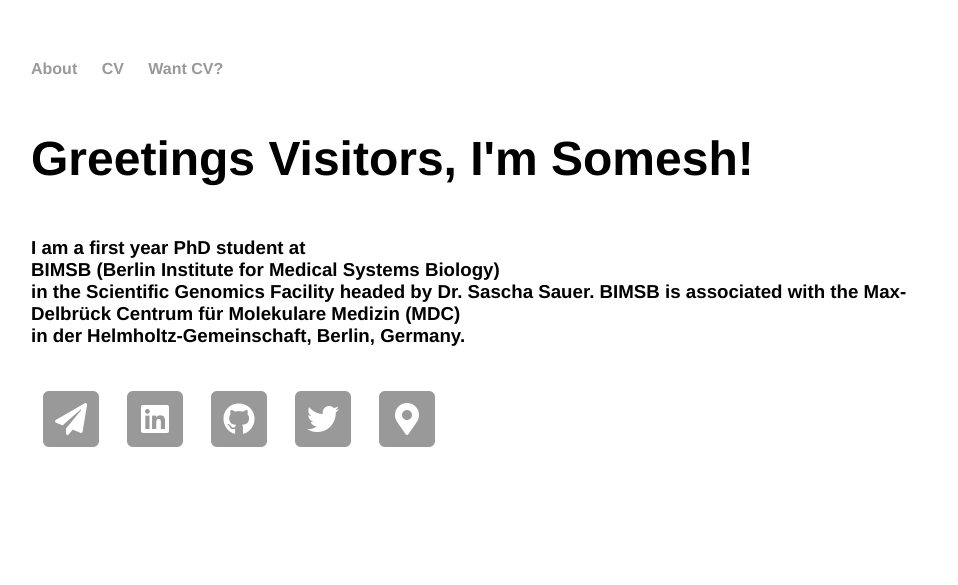
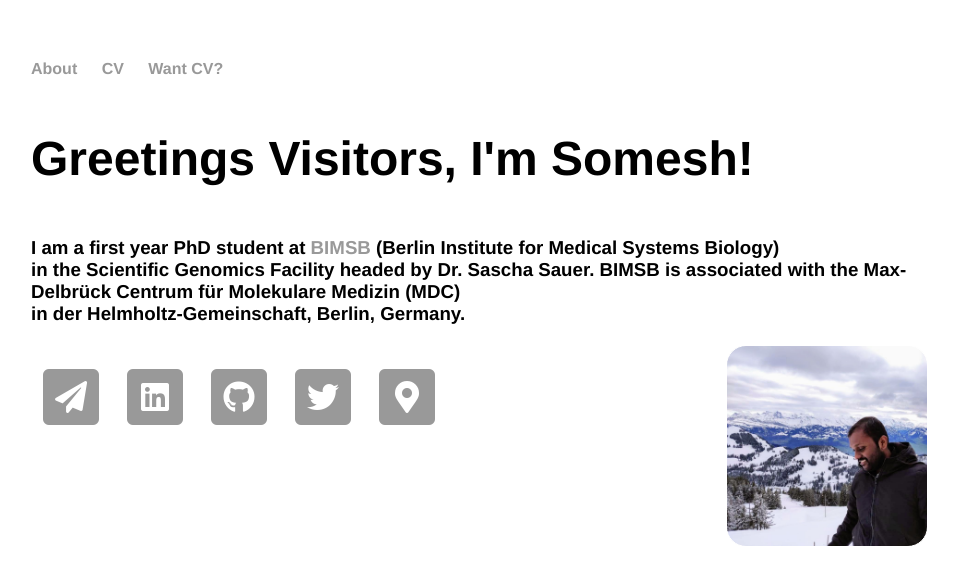
Before and after one commit to saisomesh2594/saisomesh2594.github.io, a Jekyll site: the page built from index.html, in a window 1280 px wide. Shown: the top 585 px of the page, without its empty margins (161-1119 px from the left). Built offline with Jekyll 4.4.1, drawn with Linux system fonts in a browser that asks for light colours.

Commit message:
readd image

```diff
--- a/index.html
+++ b/index.html
@@ -22,21 +22,19 @@ title: Somesh Sai, Just Another Bioinformatician
 	<div class="logo-container" style="float:left;"><h1>Greetings Visitors, I'm Somesh!</h1></div>
 	<div class="para-container" style="float:left;">
 		<p>
-			<h3>I am a first year PhD student at <br>BIMSB (Berlin Institute for Medical Systems Biology) <br> in the Scientific Genomics Facility headed by Dr. Sascha Sauer. BIMSB
+		<h3>I am a first year PhD student at <a href="https://www.mdc-berlin.de/bimsb">BIMSB</a> (Berlin Institute for Medical Systems Biology) <br> in the Scientific Genomics Facility headed by Dr. Sascha Sauer. BIMSB
 			is associated with the Max-Delbrück Centrum für Molekulare Medizin (MDC) <br>in der Helmholtz-Gemeinschaft, Berlin, Germany.
 			</h3>
 		</p>
 	</div>
-
-
-	<!--<div class="logo" style="float:right;">
+	<div class="logo" style="float:right;">
 		<a class="logo" itemprop="url"
 		   href="{{ page.baseurl }}"
 		   style="background-image: url('{{ site.baseurl }}{{ site.logo }}')"
 		   alt="Somesh">
 			<img itemprop="image" src="{{ site.baseurl }}{{ site.logo }}" height="0" width="0" alt="Somesh"/>
 		</a>
-	</div>-->
+	</div>
 	<div style="clear: left;"/>
 	</h4>
 		<!--<h4>
```
